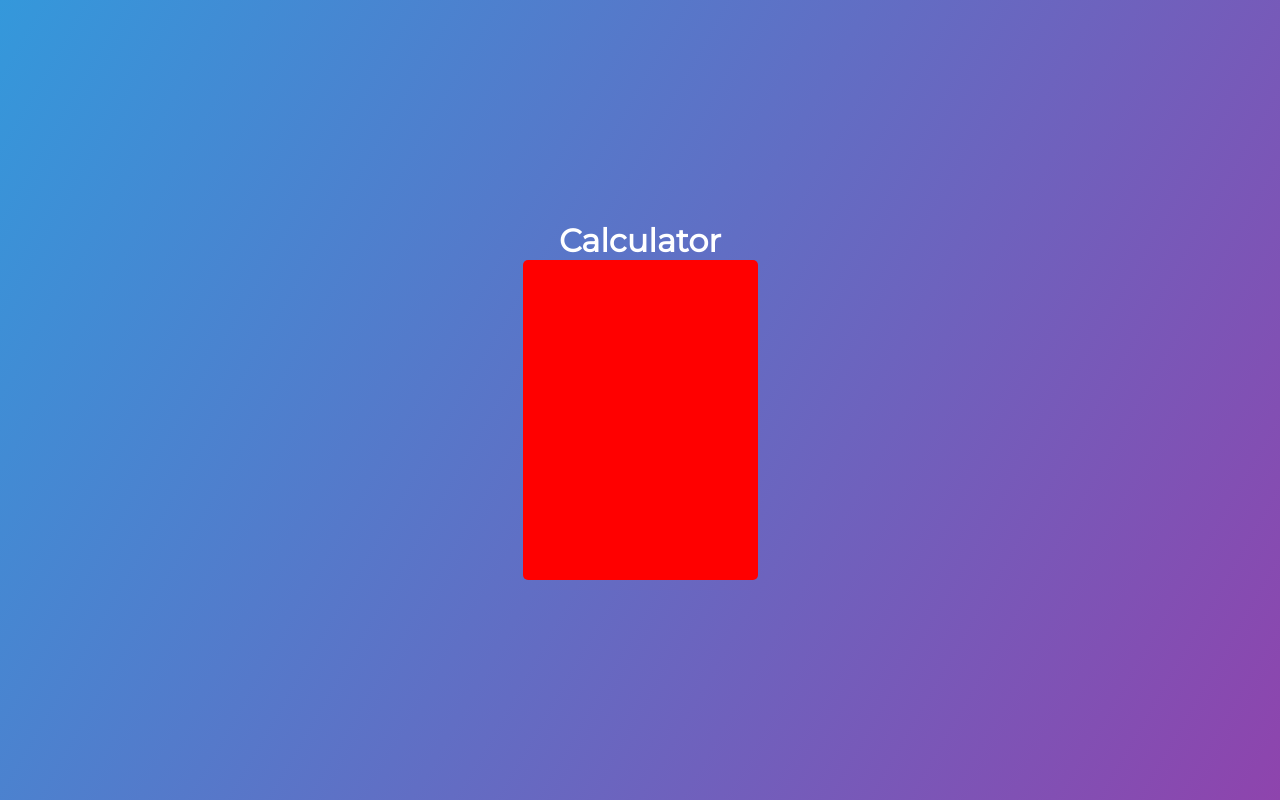
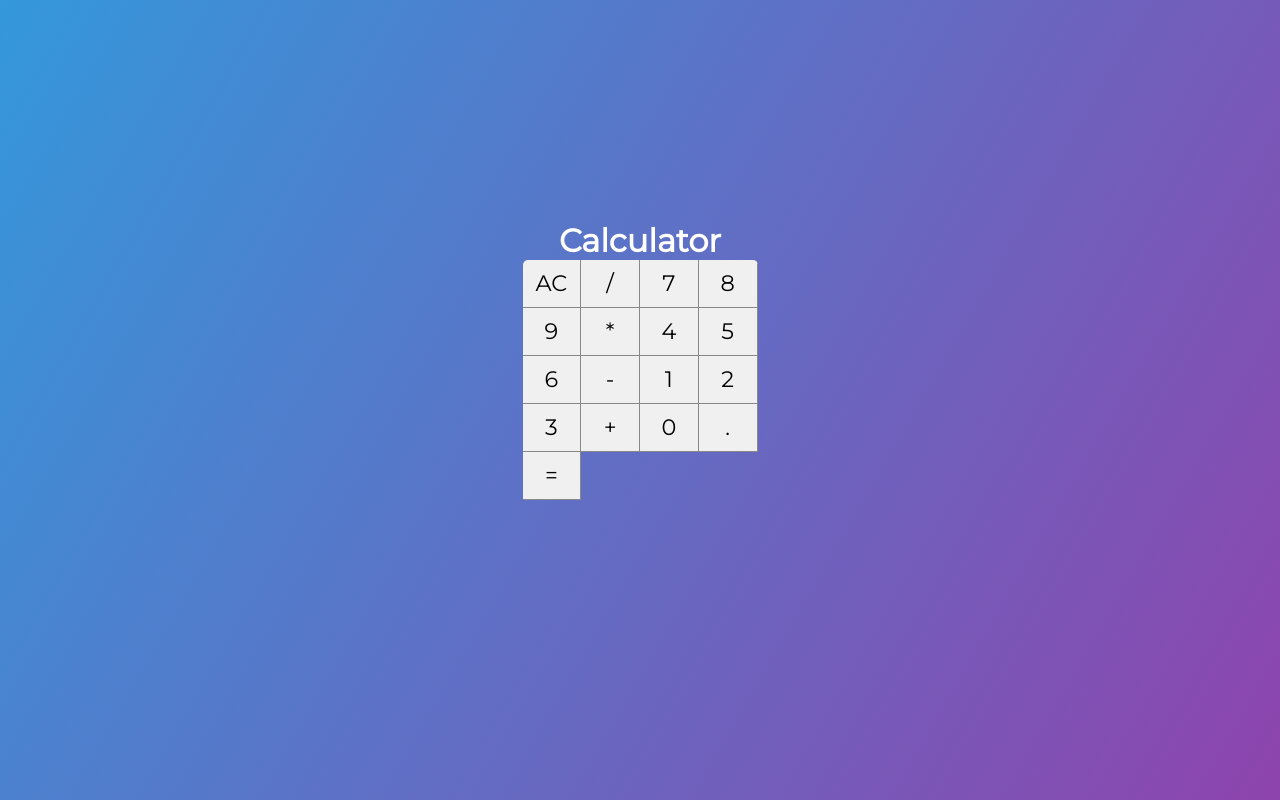
Before and after one commit to silvaadriel/react-calculator, a React (Create React App) app: page / in a window 1280 px wide. Built offline with nearby package versions, Linux system fonts and the light colour scheme.

Commit message:
button component created

```diff
--- /dev/null
+++ b/src/components/Button/index.js
@@ -0,0 +1,7 @@
+import React from 'react';
+
+import './styles.sass';
+
+const Button = props => <button className="button">{props.btnLabel}</button>;
+
+export default Button;
--- /dev/null
+++ b/src/components/Button/styles.sass
@@ -0,0 +1,10 @@
+$bgButton: #f0f0f0
+$borderButton: solid 1px #888
+
+.button
+  font-size: 1.4em
+  background-color: $bgButton
+  border: none
+  border-right: $borderButton
+  border-bottom: $borderButton
+  outline: none
--- a/src/components/Calculator/index.js
+++ b/src/components/Calculator/index.js
@@ -1,9 +1,30 @@
 import React, { Component } from 'react';
+import Button from '../Button';
 
 import './styles.sass';
 
 export default class Calculator extends Component {
   render() {
-    return <div className='calculator' />;
+    return (
+      <div className="calculator">
+        <Button btnLabel="AC" />
+        <Button btnLabel="/" />
+        <Button btnLabel="7" />
+        <Button btnLabel="8" />
+        <Button btnLabel="9" />
+        <Button btnLabel="*" />
+        <Button btnLabel="4" />
+        <Button btnLabel="5" />
+        <Button btnLabel="6" />
+        <Button btnLabel="-" />
+        <Button btnLabel="1" />
+        <Button btnLabel="2" />
+        <Button btnLabel="3" />
+        <Button btnLabel="+" />
+        <Button btnLabel="0" />
+        <Button btnLabel="." />
+        <Button btnLabel="=" />
+      </div>
+    );
   }
 }
--- a/src/components/Calculator/styles.sass
+++ b/src/components/Calculator/styles.sass
@@ -3,4 +3,6 @@
   width: 235px
   border-radius: 5px
   overflow: hidden
-  background: red
+  display: grid
+  grid-template-columns: repeat(4, 25%)
+  grid-template-rows: repeat(5, 48px)
```
